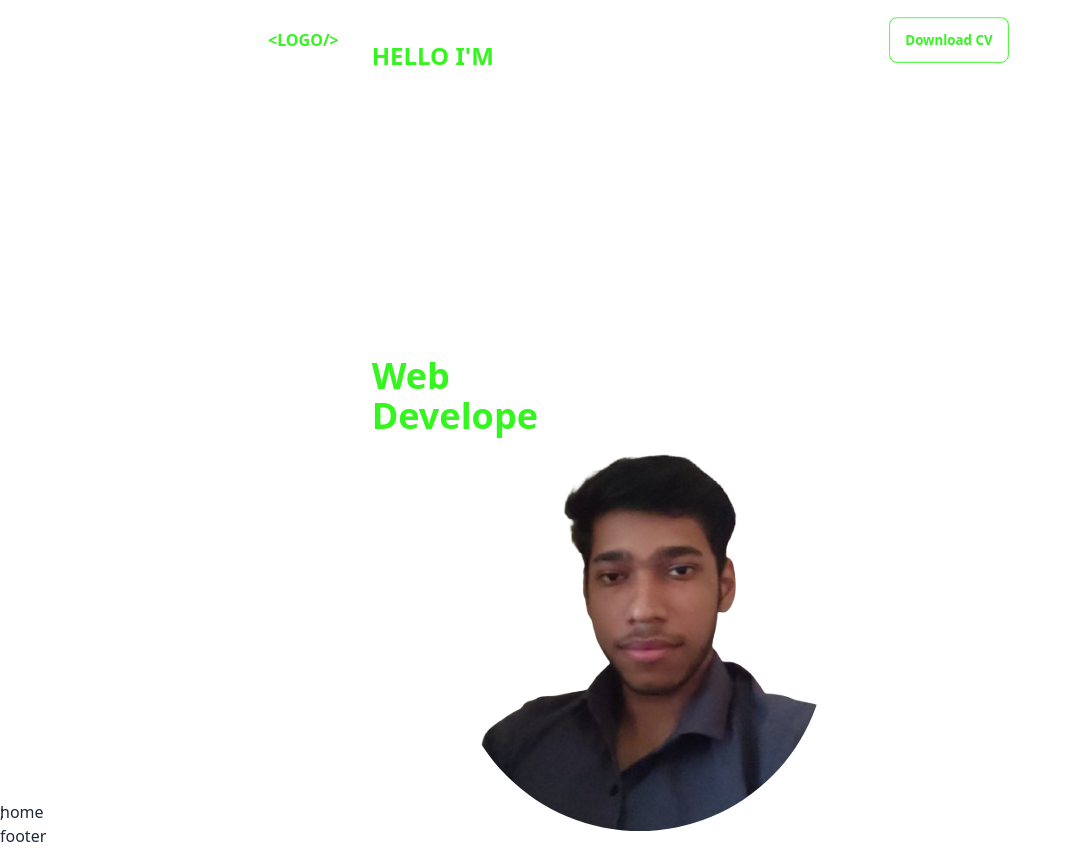
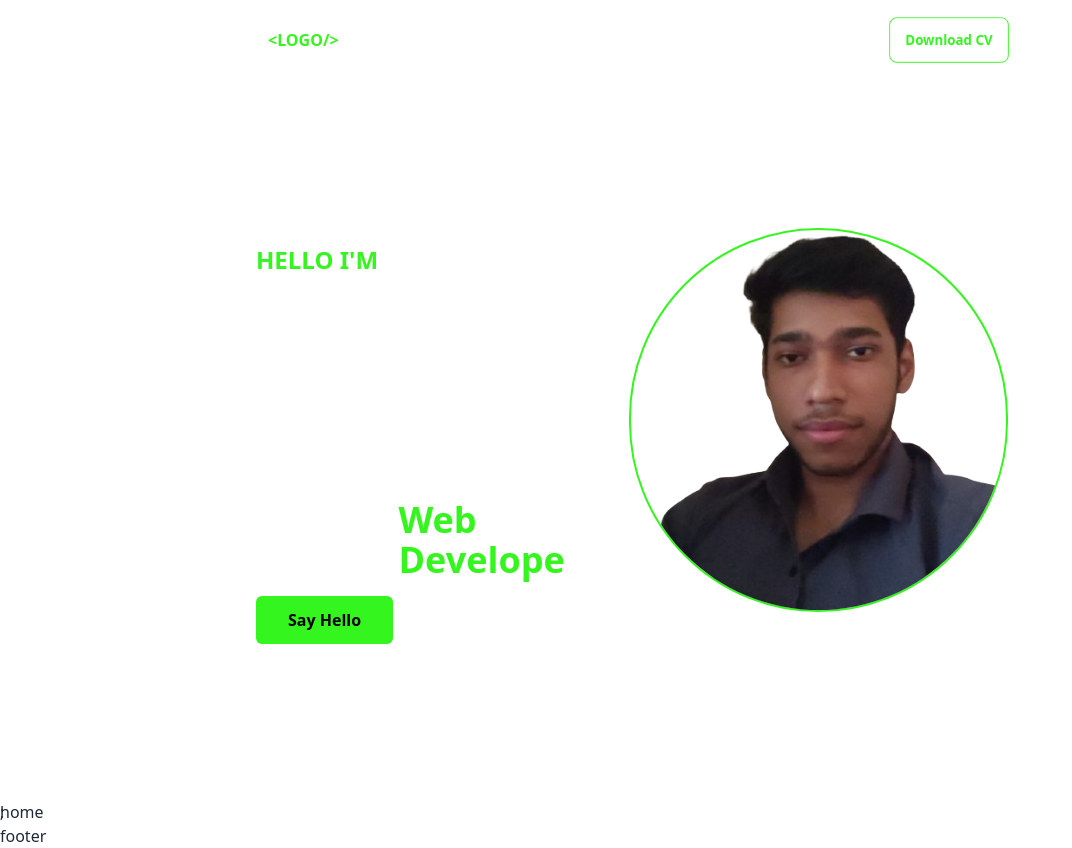
Before and after one commit to pabitra3362/Portfolio, a React (Vite) app: page / in a window 1280 px wide. Shown: the whole page, without its empty margins (0-1072 px from the left). Built offline with nearby package versions, Linux system fonts and the light colour scheme.

Commit message:
header top addition with responsiveness

```diff
--- a/src/components/Mynavbar.jsx
+++ b/src/components/Mynavbar.jsx
@@ -23,7 +23,7 @@ function Mynavbar() {
         <>
         <div className='bg-blue-950 flex justify-center'>
 
-            <nav className="bg-blue-950 h-20 hidden md:hidden lg:flex justify-between items-center px-3 lg:w-[60vw] mx-auto fixed top-0 bg-transparent backdrop-blur-sm ">
+            <nav className="bg-blue-950 h-20 hidden md:hidden lg:flex justify-between items-center px-3 lg:w-[60vw] mx-auto fixed top-0 bg-transparent backdrop-blur-sm z-50">
 
                 <div className="uppercase text-custom-green font-bold ">
                     &lt;logo/&gt;
--- a/src/components/Particles.jsx
+++ b/src/components/Particles.jsx
@@ -101,17 +101,23 @@ const ParticlesComponent = (props) => {
 
     return (
         <div id="top" className="h-[100vh] relative lg:z-10 -z-10">
-            <div className="text grid justify-center gap-5 md:gap-1 pt-20 items-center h-screen w-full lg:w-[60vw] mx-auto lg:pt-10">
-                <div className="lg:w-[45%] lg:flex lg:flex-col text-center lg:text-start grid gap-4">
+            <div className="text grid lg:flex justify-center gap-10 md:gap-1 pt-20 items-center h-screen w-full lg:w-[60vw] mx-auto lg:pt-10">
+                <div className="lg:w-[46%] lg:flex lg:flex-col text-center lg:text-start grid gap-4 ">
                     <p className="text-xl md:text-3xl lg:text-2xl text-custom-green uppercase font-semibold ">hello i'm</p>
                     <p className="text-[45px] md:text-[70px] text-white font-bold lg:text-[5vw]">Pabitra Mohanty</p>
+                    <div className="grid gap-4 lg:flex lg:gap-3 justify-center lg:justify-start items-center ">
                     <p className="text-3xl md:text-5xl lg:text-2xl text-white font-bold">A Passionate</p>
+                    <div><Typo /></div>
+                    </div>
+                    <div className="hidden md:hidden lg:block lg:relative lg:z-50">
+                    <button className="px-8 absolute py-3 bg-custom-green text-black font-bold rounded-md scale-100 hover:scale-110 transition "><a href="#contact">Say Hello</a></button>
+                    </div>
+
                     {/* yahan se baaki */}
-                    <Typo />
 
                 </div>
 
-                <div className="image h-96 w-80 md:w-fit border border-white overflow-hidden rounded-full mx-auto bg-transparent backdrop-blur-sm">
+                <div className="image h-96 w-80 md:w-fit border-2 border-custom-green overflow-hidden rounded-full mx-auto bg-transparent backdrop-blur-sm">
                     <img src={myimage} alt="my image" />
                 </div>
 
```
